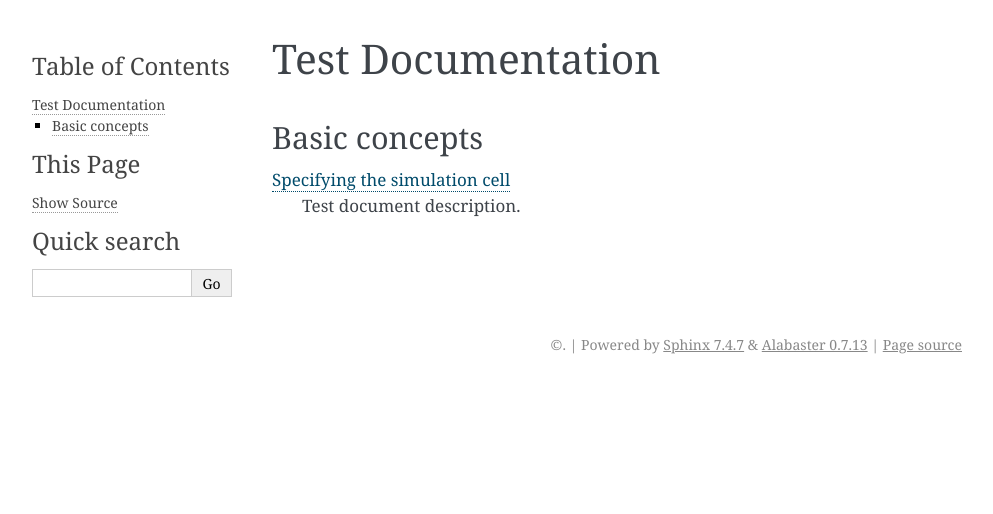
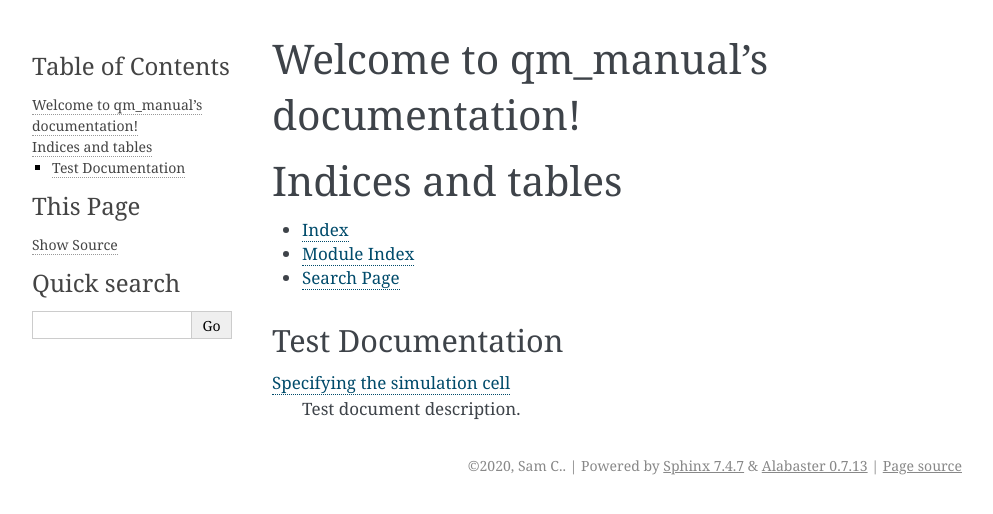
Before and after one commit to scrawfo6/qm_manual, a Sphinx documentation site: the page built from docs/index.rst, in a window 1280 px wide. Shown: the top 514 px of the page, without its empty margins (148-1141 px from the left). Built offline with Sphinx 7.4.7, drawn with Linux system fonts in a browser that asks for light colours.

Commit message:
no message

```diff
--- a/docs/conf.py
+++ b/docs/conf.py
@@ -1 +1,55 @@
-extensions = ['sphinxcontrib.bibtex']
+# Configuration file for the Sphinx documentation builder.
+#
+# This file only contains a selection of the most common options. For a full
+# list see the documentation:
+# https://www.sphinx-doc.org/en/master/usage/configuration.html
+
+# -- Path setup --------------------------------------------------------------
+
+# If extensions (or modules to document with autodoc) are in another directory,
+# add these directories to sys.path here. If the directory is relative to the
+# documentation root, use os.path.abspath to make it absolute, like shown here.
+#
+# import os
+# import sys
+# sys.path.insert(0, os.path.abspath('.'))
+
+
+# -- Project information -----------------------------------------------------
+
+project = 'qm_manual'
+copyright = '2020, Sam C.'
+author = 'Sam C.'
+
+# The full version, including alpha/beta/rc tags
+release = '0.0.0.1'
+
+
+# -- General configuration ---------------------------------------------------
+
+# Add any Sphinx extension module names here, as strings. They can be
+# extensions coming with Sphinx (named 'sphinx.ext.*') or your custom
+# ones.
+extensions = ['sphinxcontrib.bibtex'
+]
+
+# Add any paths that contain templates here, relative to this directory.
+templates_path = ['_templates']
+
+# List of patterns, relative to source directory, that match files and
+# directories to ignore when looking for source files.
+# This pattern also affects html_static_path and html_extra_path.
+exclude_patterns = ['_build', 'Thumbs.db', '.DS_Store']
+
+
+# -- Options for HTML output -------------------------------------------------
+
+# The theme to use for HTML and HTML Help pages.  See the documentation for
+# a list of builtin themes.
+#
+html_theme = 'alabaster'
+
+# Add any paths that contain custom static files (such as style sheets) here,
+# relative to this directory. They are copied after the builtin static files,
+# so a file named "default.css" will overwrite the builtin "default.css".
+html_static_path = ['_static']
--- a/docs/index.rst
+++ b/docs/index.rst
@@ -1,17 +1,27 @@
-.. test-index:
+.. qm_manual documentation master file, created by
+   sphinx-quickstart on Mon Mar  9 17:49:46 2020.
+   You can adapt this file completely to your liking, but it should at least
+   contain the root `toctree` directive.
+
+Welcome to qm_manual's documentation!
+=====================================
+
+.. toctree::
+   :maxdepth: 2
+   :caption: Contents:
+
+
+
+Indices and tables
+==================
+
+* :ref:`genindex`
+* :ref:`modindex`
+* :ref:`search`
 
 ==============================
 Test Documentation
 ==============================
 
-Basic concepts
-==============
-
-.. toctree::
-   :caption: Basic concepts
-   :hidden:
-
-   simulationcell
-
 :doc:`simulationcell`
     Test document description.
```
